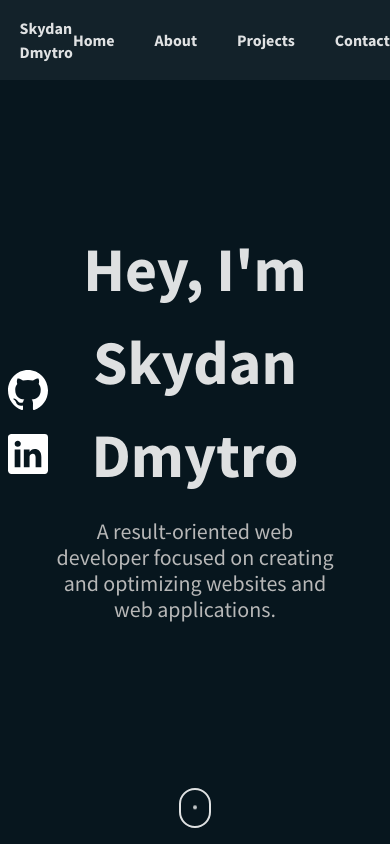
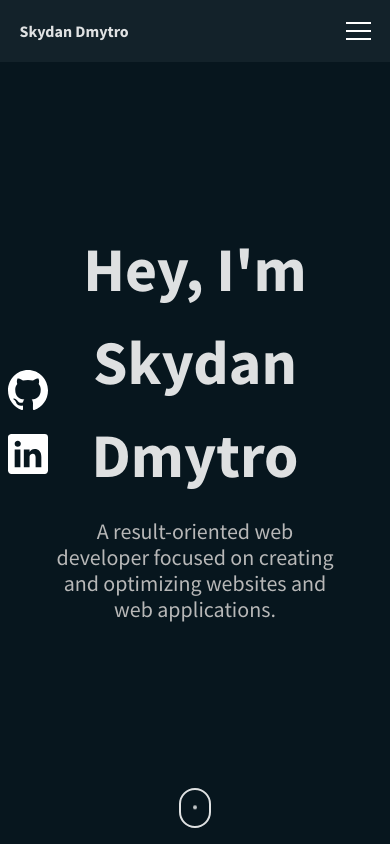
Before and after one commit to SkyDmytro/portfolio_nextjs, a React (Vite) app: page / in a window 390 px wide. Shown: the top 844 px of the page. Built offline with nearby package versions, Linux system fonts and the light colour scheme.

Commit message:
feat(header) : add burger menu

```diff
--- /dev/null
+++ b/src/components/BurgerMenu.tsx
@@ -0,0 +1,55 @@
+import React, { useState } from "react";
+import "../styles/BurgerMenu.style.css";
+export const BurgerMenu = () => {
+  const [isOpen, setIsOpen] = useState(false);
+
+  const toggleMenu = () => {
+    setIsOpen(!isOpen);
+  };
+
+  const closeMenu = () => {
+    setIsOpen(false);
+  };
+
+  return (
+    <div className="burger-menu">
+      <div
+        className={`burger-icon ${isOpen ? "open" : ""}`}
+        onClick={toggleMenu}
+      >
+        <div className="line"></div>
+        <div className="line"></div>
+        <div className="line"></div>
+      </div>
+
+      {isOpen && (
+        <div className="menu-overlay bg-darkBlue bg-opacity-90">
+          <nav className="menu">
+            <ul>
+              <li>
+                <a href="#home" onClick={closeMenu}>
+                  Home
+                </a>
+              </li>
+              <li>
+                <a href="#about" onClick={closeMenu}>
+                  About
+                </a>
+              </li>
+              <li>
+                <a href="#services" onClick={closeMenu}>
+                  Services
+                </a>
+              </li>
+              <li>
+                <a href="#contact" onClick={closeMenu}>
+                  Contact
+                </a>
+              </li>
+            </ul>
+          </nav>
+        </div>
+      )}
+    </div>
+  );
+};
--- a/src/components/Header.tsx
+++ b/src/components/Header.tsx
@@ -1,16 +1,12 @@
 import React from "react";
+import { HeaderNavigarionMenu } from "./HeaderNavigarionMenu";
 
 export const Header: React.FC = () => {
   return (
     <header className="bg-blue py-4 absolute w-full">
       <div className="container flex items-center justify-between font-bold">
         <span>Skydan Dmytro</span>
-        <nav className="flex gap-10">
-          <a href="#home">Home</a>
-          <a href="#about">About</a>
-          <a href="#projects">Projects</a>
-          <a href="#contact">Contact</a>
-        </nav>
+        <HeaderNavigarionMenu />
       </div>
     </header>
   );
--- /dev/null
+++ b/src/components/HeaderNavigarionMenu.tsx
@@ -0,0 +1,20 @@
+import React from "react";
+import useMediaQuery from "../hooks/useMediaQuery";
+import { BurgerMenu } from "./BurgerMenu";
+export const HeaderNavigarionMenu = () => {
+  const isMobile = useMediaQuery(768);
+  return (
+    <>
+      {isMobile ? (
+        <BurgerMenu />
+      ) : (
+        <nav className="flex gap-10">
+          <a href="#home">Home</a>
+          <a href="#about">About</a>
+          <a href="#projects">Projects</a>
+          <a href="#contact">Contact</a>
+        </nav>
+      )}
+    </>
+  );
+};
--- /dev/null
+++ b/src/hooks/useMediaQuery.tsx
@@ -0,0 +1,19 @@
+import { useState, useEffect } from "react";
+
+const useMediaQuery = (width: number) => {
+  const [isMobile, setIsMobile] = useState(false);
+
+  useEffect(() => {
+    const handleResize = () => {
+      setIsMobile(window.innerWidth <= width);
+    };
+
+    handleResize(); // Set initial value
+    window.addEventListener("resize", handleResize);
+    return () => window.removeEventListener("resize", handleResize);
+  }, [width]);
+
+  return isMobile;
+};
+
+export default useMediaQuery;
--- /dev/null
+++ b/src/styles/BurgerMenu.style.css
@@ -0,0 +1,67 @@
+
+.burger-icon {
+  width: 25px;
+  height: 30px;
+  display: flex;
+  flex-direction: column;
+  justify-content: space-evenly ;
+  cursor: pointer;
+  z-index: 1001;
+  position: relative;
+}
+
+.burger-icon .line {
+  width: 100%;
+  height: 2px;
+  background-color: white;
+  transition: all 0.3s ease-in-out;
+}
+
+.burger-icon.open .line:nth-child(1) {
+  transform: rotate(45deg) translate(10px, 5px);
+
+}
+
+.burger-icon.open .line:nth-child(2) {
+  opacity: 0;
+}
+
+.burger-icon.open .line:nth-child(3) {
+  transform: rotate(-45deg) translate(6px, -2px);
+}
+
+.menu-overlay {
+  position: fixed;
+  top: 0;
+  left: 0;
+  width: 100vw;
+  height: 100vh;
+  display: flex;
+  align-items: center;
+  justify-content: center;
+  z-index: 1000;
+}
+
+.menu {
+  text-align: center;
+}
+
+.menu ul {
+  list-style: none;
+  padding: 0;
+}
+
+.menu ul li {
+  margin: 20px 0;
+}
+
+.menu ul li a {
+  color: white;
+  text-decoration: none;
+  font-size: 24px;
+  font-weight: bold;
+}
+
+.menu ul li a:hover {
+  text-decoration: underline;
+}
```
